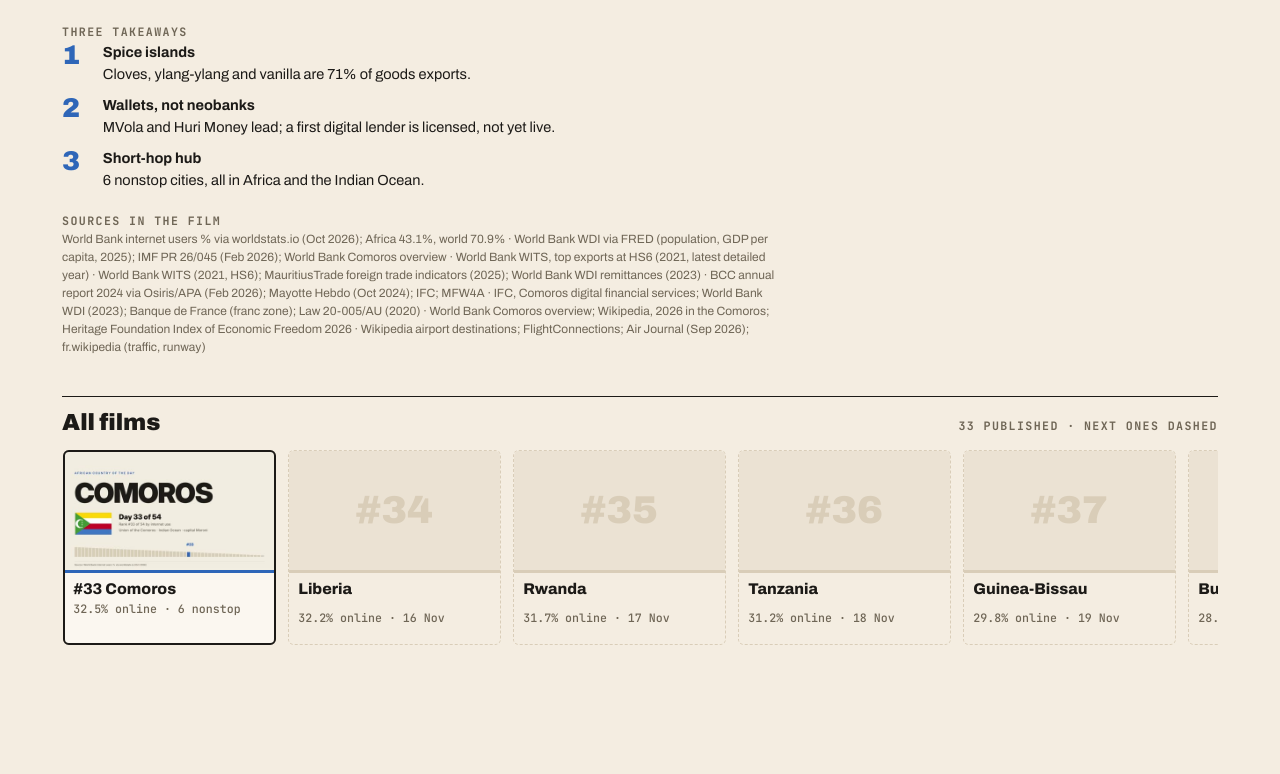
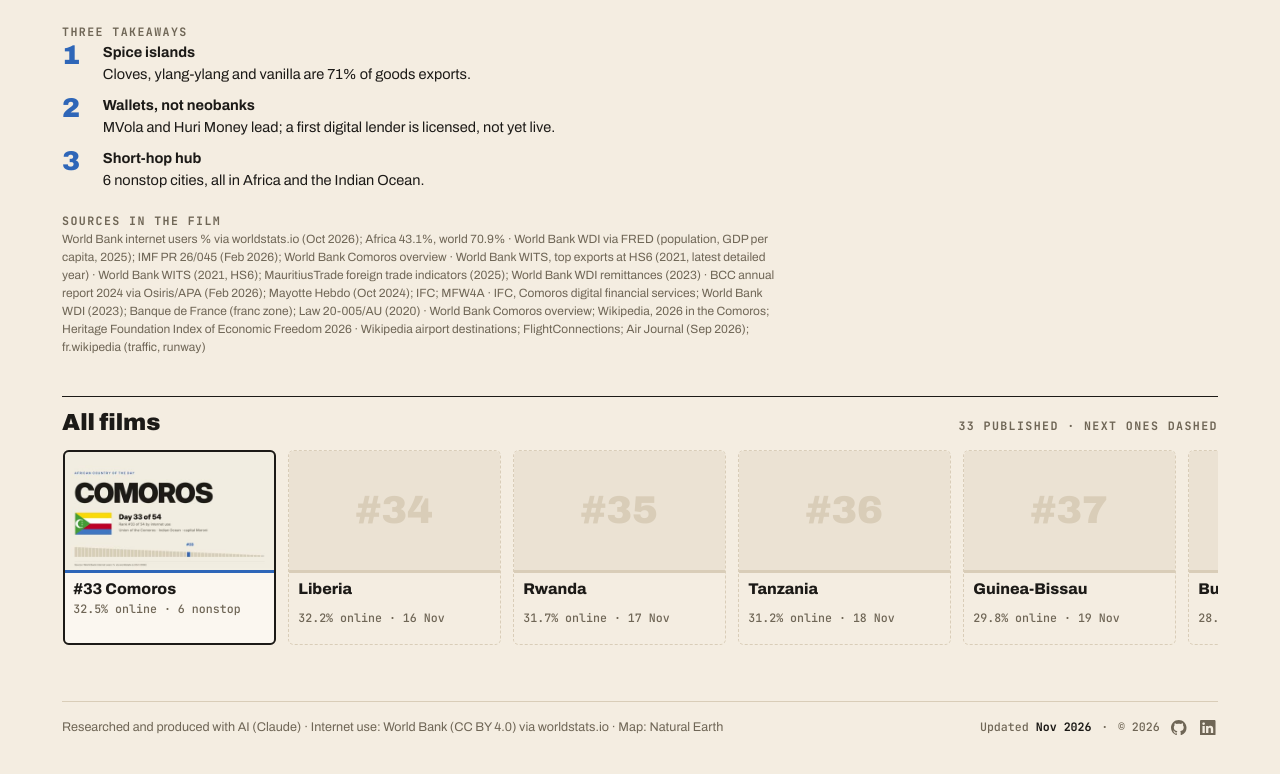
Before and after one commit to kettypoinen/discover-africa, a plain HTML site: page index.html in a window 1280 px wide. Shown: the part 1985-2759 px from the top of the page. Before the commit the page ends 2702 px from the top, so only its background shows below. Drawn offline with Linux system fonts and the light colour scheme.

Commit message:
Add footer, meta description and structured data
Footer: AI credit, World Bank (CC BY 4.0) and Natural Earth credits, last-updated
month, GitHub and LinkedIn links. Meta description and schema.org WebSite data
naming kettypoinen as author. GoatCounter and canonical link kept.

Co-Authored-By: Claude Opus 5.5 <noreply@anthropic.com>
Claude-Session: https://claude.ai/code/session_01W985EZgqPCocVauf6kK3Wq

```diff
--- a/index.html
+++ b/index.html
@@ -1,5 +1,7 @@
 <!doctype html><html><head><script data-goatcounter="https://pinkbot.goatcounter.com/count" async src="https://gc.zgo.at/count.js"></script><link rel="canonical" href="https://kettypoinen.github.io/discover-africa/"><meta charset=utf8><meta name=viewport content="width=device-width,initial-scale=1,viewport-fit=cover"><style>:root{color-scheme:light;box-sizing:border-box;padding-top:env(safe-area-inset-top,0px);padding-bottom:env(safe-area-inset-bottom,0px)}html{scroll-padding-top:env(safe-area-inset-top,0px)}body{margin:0;padding:0;font:14px -apple-system,BlinkMacSystemFont,sans-serif;background:#fff;color:#000}img{max-width:100%}[hidden]:not([hidden=until-found i]){display:none!important}</style></head><body>
 <title>African Country of the Day</title>
+<meta name="description" content="A daily AI-made video series to discover one African country with focus on fintech, trade and direct flights">
+<script type="application/ld+json">{"@context": "https://schema.org", "@type": "WebSite", "name": "African Country of the Day", "url": "https://kettypoinen.github.io/discover-africa/", "description": "A daily AI-made video series to discover one African country with focus on fintech, trade and direct flights", "inLanguage": "en", "author": {"@type": "Person", "name": "kettypoinen", "url": "https://github.com/kettypoinen", "sameAs": ["https://github.com/kettypoinen", "https://www.linkedin.com/in/kettypoinen/"]}}</script>
 <meta name="claude:viewport-fit-sides" content="cover">
 <link rel="preconnect" href="https://fonts.googleapis.com">
 <link rel="preconnect" href="https://fonts.gstatic.com" crossorigin>
@@ -149,6 +151,16 @@ button:focus-visible, select:focus-visible, a:focus-visible, .card:focus-visible
 .card.soon .ph { aspect-ratio: 16 / 9; display: grid; place-items: center; background: var(--soft); font: 900 40px var(--display); font-stretch: 125%; color: var(--line) }
 .empty { padding: 20px 0; color: var(--mute) }
 
+
+/* footer: one compact row (wraps on narrow screens) */
+.foot { margin-top: 48px; border-top: 1px solid var(--line); padding-top: 16px; display: flex; flex-wrap: wrap; justify-content: space-between; align-items: center; gap: 8px 24px; color: var(--mute); font-size: 13px; line-height: 1.55 }
+.foot p { margin: 0 }
+.foot .meta { display: flex; align-items: center; gap: 10px; font: 500 12px/1.6 var(--mono) }
+.foot .meta b { color: var(--ink); font-weight: 700 }
+.foot .meta a { display: inline-flex; color: var(--mute); padding: 2px }
+.foot .meta a:hover { color: var(--ink) }
+.foot .meta svg { width: 16px; height: 16px; fill: currentColor; display: block }
+
 @media (max-width: 960px) {
   .main { grid-template-columns: minmax(0, 1fr) }
   .side .sticky { position: static }
@@ -216,6 +228,13 @@ button:focus-visible, select:focus-visible, a:focus-visible, .card:focus-visible
     <div class="striphead"><h2 id="striptitle">All films</h2><span class="label" id="stripnote"></span></div>
     <div class="strip" id="strip"></div>
   </section>
+
+  <footer class="foot">
+    <p>Researched and produced with AI (Claude) · Internet use: World Bank (CC BY 4.0) via worldstats.io · Map: Natural Earth</p>
+    <div class="meta"><span>Updated <b id="updated">–</b></span><span aria-hidden="true">·</span><span>© 2026</span>
+      <a href="https://github.com/kettypoinen" aria-label="kettypoinen on GitHub" title="GitHub"><svg viewBox="0 0 16 16" aria-hidden="true"><path d="M8 0C3.58 0 0 3.58 0 8c0 3.54 2.29 6.53 5.47 7.59.4.07.55-.17.55-.38 0-.19-.01-.82-.01-1.49-2.01.37-2.53-.49-2.69-.94-.09-.23-.48-.94-.82-1.13-.28-.15-.68-.52-.01-.53.63-.01 1.08.58 1.23.82.72 1.21 1.87.87 2.33.66.07-.52.28-.87.51-1.07-1.78-.2-3.64-.89-3.64-3.95 0-.87.31-1.59.82-2.15-.08-.2-.36-1.02.08-2.12 0 0 .67-.21 2.2.82.64-.18 1.32-.27 2-.27.68 0 1.36.09 2 .27 1.53-1.04 2.2-.82 2.2-.82.44 1.1.16 1.92.08 2.12.51.56.82 1.27.82 2.15 0 3.07-1.87 3.75-3.65 3.95.29.25.54.73.54 1.48 0 1.07-.01 1.93-.01 2.2 0 .21.15.46.55.38A8.013 8.013 0 0016 8c0-4.42-3.58-8-8-8z"/></svg></a>
+      <a href="https://www.linkedin.com/in/kettypoinen/" aria-label="kettypoinen on LinkedIn" title="LinkedIn"><svg viewBox="0 0 16 16" aria-hidden="true"><path d="M0 1.146C0 .513.526 0 1.175 0h13.65C15.474 0 16 .513 16 1.146v13.708c0 .633-.526 1.146-1.175 1.146H1.175C.526 16 0 15.487 0 14.854V1.146zm4.943 12.248V6.169H2.542v7.225h2.401zm-1.2-8.212c.837 0 1.358-.554 1.358-1.248-.015-.709-.52-1.248-1.342-1.248-.822 0-1.359.54-1.359 1.248 0 .694.521 1.248 1.327 1.248h.016zm4.908 8.212V9.359c0-.216.016-.432.08-.586.173-.431.568-.878 1.232-.878.869 0 1.216.662 1.216 1.634v3.865h2.401V9.25c0-2.22-1.184-3.252-2.764-3.252-1.274 0-1.845.7-2.165 1.193v.025h-.016a5.54 5.54 0 01.016-.025V6.169h-2.4c.03.678 0 7.225 0 7.225h2.4z"/></svg></a></div>
+  </footer>
 </div>
 
 <script>
@@ -460,6 +479,7 @@ async function boot() {
   EP.forEach((e) => { e.hay = norm(strings(e).map(([, s]) => s).join(' ')) });
   byN = new Map(EP.map((e) => [e.n, e]));
   $('count').textContent = `${EP.length} / 54`;
+  if (data.updated) $('updated').textContent = new Date(data.updated + 'T00:00:00Z').toLocaleDateString('en-GB', { month: 'short', year: 'numeric', timeZone: 'UTC' });
   const saved = store.get('autoplay'); if (saved !== null) $('auto').checked = saved === '1';
   $('auto').onchange = () => store.set('autoplay', $('auto').checked ? '1' : '0');
   $('prev').onclick = () => step(-1, true);
```
